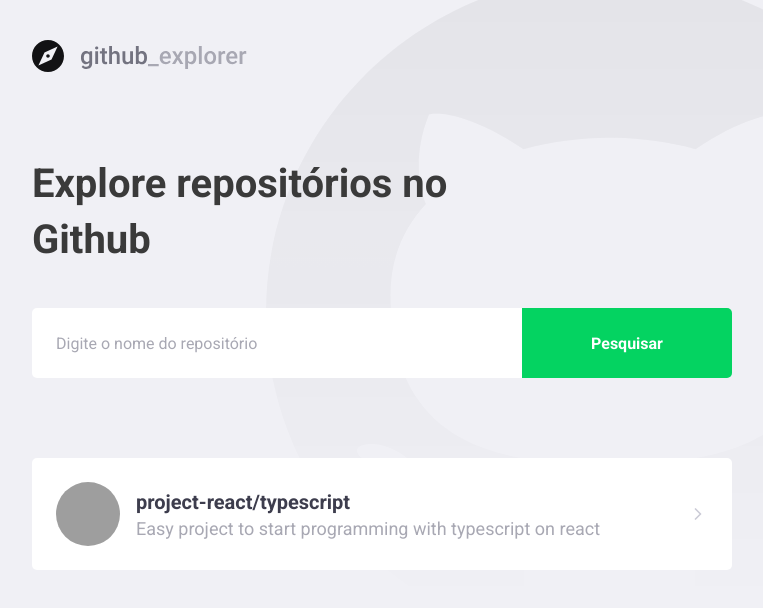
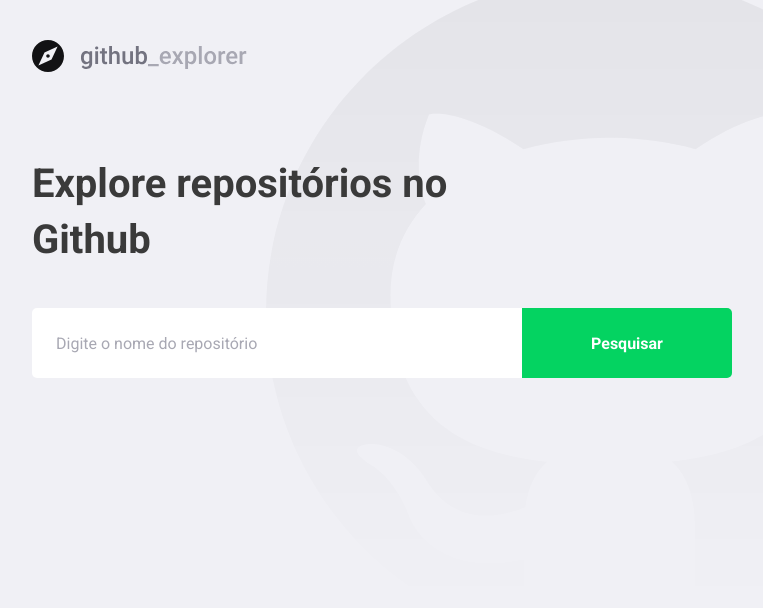
Before and after one commit to gabrielnascimentost/project-react-with-typescript, a React (Create React App) app: page / in a window 1280 px wide. Shown: the top 608 px of the page, without its empty margins (148-911 px from the left). Built offline with nearby package versions, Linux system fonts and the light colour scheme; grey boxes are pictures that could not be loaded.

Commit message:
building http requesti with axios

```diff
--- a/package.json
+++ b/package.json
@@ -10,6 +10,7 @@
     "@types/node": "^12.0.0",
     "@types/react": "^17.0.0",
     "@types/react-dom": "^17.0.0",
+    "axios": "^0.21.1",
     "polished": "^4.1.1",
     "react": "^17.0.2",
     "react-dom": "^17.0.2",
--- a/src/pages/Dashboard/index.tsx
+++ b/src/pages/Dashboard/index.tsx
@@ -1,36 +1,65 @@
-import React from 'react';
+/* eslint-disable camelcase */
+import React, { useState, FormEvent } from 'react';
 import { FiChevronRight } from 'react-icons/fi';
+import api from '../../services/api';
 
 import logoImg from '../../assets/img/logo.svg';
 import { Title, Form, Repositories } from './styles';
 
+interface Repository {
+    full_name: string;
+    description: string;
+    owner: {
+        login: string;
+        avatar_url: string;
+    };
+}
+
 const Dashboard: React.FC = () => {
+    const [newRepo, setNewRepo] = useState('');
+    const [repositories, setRepositories] = useState<Repository[]>([]);
+
+    async function handleAddRepository(
+        event: FormEvent<HTMLFormElement>,
+    ): Promise<void> {
+        event.preventDefault();
+
+        const response = await api.get<Repository>(`repos/${newRepo}`);
+
+        const repository = response.data;
+
+        setRepositories([...repositories, repository]);
+        setNewRepo('');
+    }
+
     return (
         <>
             <img src={logoImg} alt="GitHub Explorer" />
             <Title>Explore repositórios no Github</Title>
 
-            <Form>
-                <input placeholder="Digite o nome do repositório" />
+            <Form onSubmit={handleAddRepository}>
+                <input
+                    value={newRepo}
+                    onChange={e => setNewRepo(e.target.value)}
+                    placeholder="Digite o nome do repositório"
+                />
                 <button type="submit">Pesquisar</button>
             </Form>
 
             <Repositories>
-                <a href="teste">
+                {repositories.map(repository => (
+                    <a key={repository.full_name} href="teste">
                         <img
-                        src="https://avatars.githubusercontent.com/u/48933391?v=4"
-                        alt="Gabriel Nascimento"
+                            src={repository.owner.avatar_url}
+                            alt={repository.owner.login}
                         />
                         <div>
-                        <strong>project-react/typescript</strong>
-                        <p>
-                            Easy project to start programming with typescript on
-                            react
-                        </p>
+                            <strong>{repository.full_name}</strong>
+                            <p>{repository.description}</p>
                         </div>
-
                         <FiChevronRight size={20} />
                     </a>
+                ))}
             </Repositories>
         </>
     );
--- a/src/pages/Dashboard/styles.ts
+++ b/src/pages/Dashboard/styles.ts
@@ -71,6 +71,7 @@ export const Repositories = styled.div`
 
         div {
             margin-left: 16px;
+            flex: 1;
 
             strong {
                 font-size: 20px;
--- /dev/null
+++ b/src/services/api.ts
@@ -0,0 +1,7 @@
+import axios from 'axios';
+
+const api = axios.create({
+    baseURL: 'https://api.github.com',
+});
+
+export default api;
```
Also changed, not shown: .eslintrc.json, 1 other file (tests, documents, lock files or other folders). Lines whose indentation alone changed are shown as unchanged.
